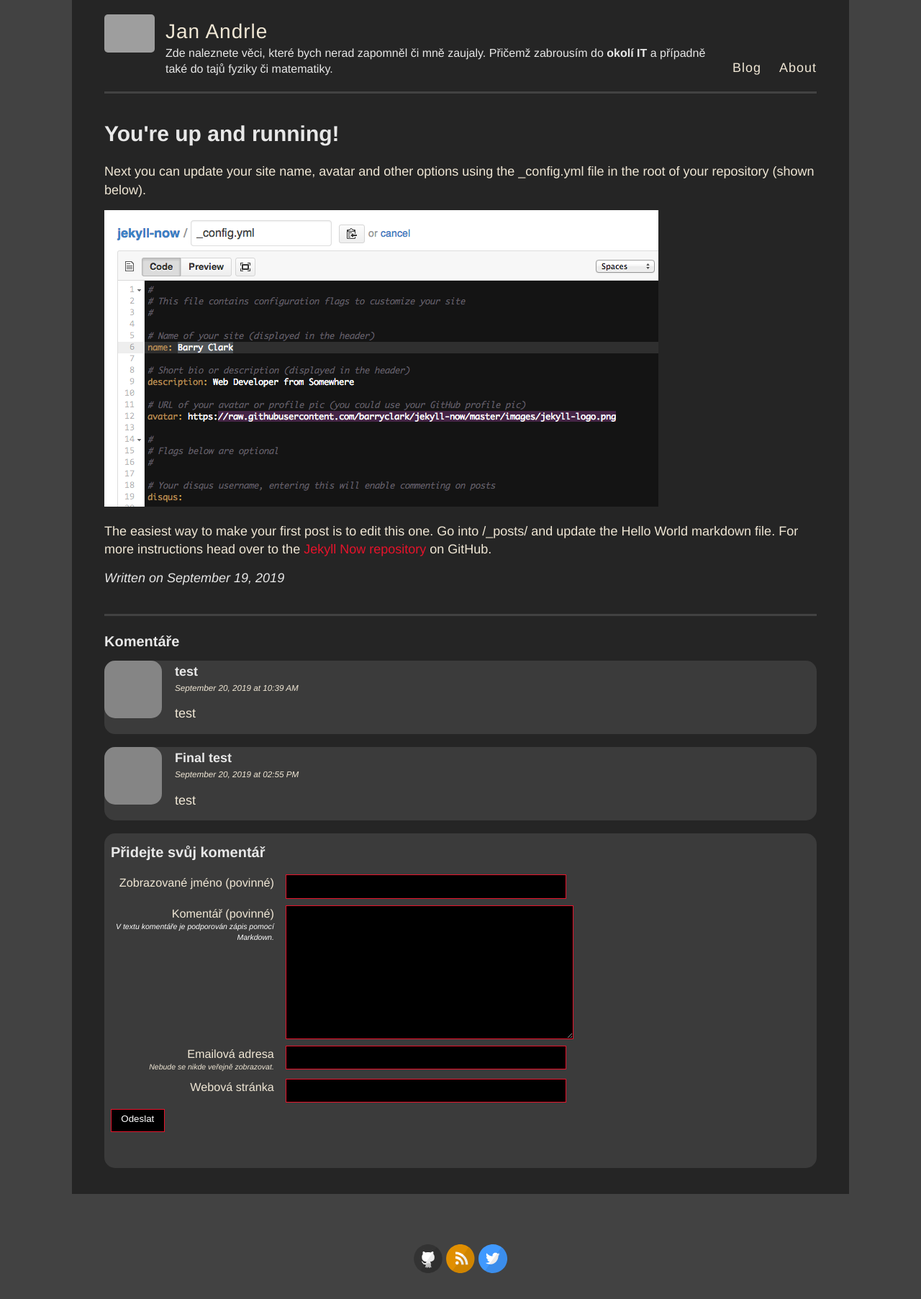
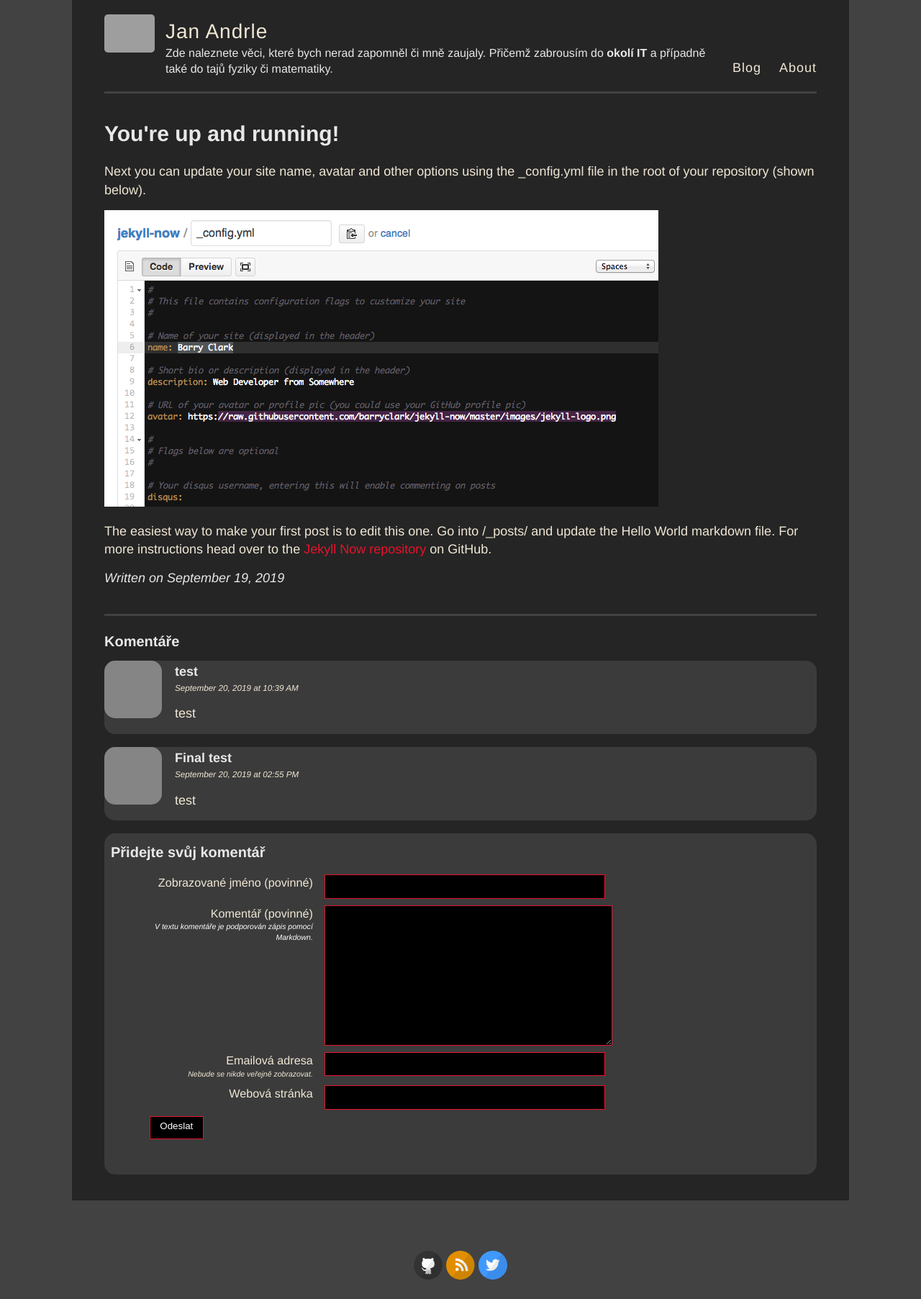
Before and after one commit to jaandrle/jaandrle.github.io, a Jekyll site: the page built from _posts/2019-9-19-Hello-World.md, in a window 1280 px wide. Shown: the whole page at 72% size. Built offline with Jekyll 4.4.1, drawn with Linux system fonts in a browser that asks for light colours; grey boxes are pictures that could not be loaded.

Commit message:
css fixes

```diff
--- a/_sass/_comments.scss
+++ b/_sass/_comments.scss
@@ -40,6 +40,7 @@
     }
     &-form {
         margin: .5em 0 2em 0;
+        padding: 0 0 0 3em;
         &-button {
             display: flex;
             color: white;
@@ -84,6 +85,7 @@ div.page__comments-form{
     }
     textarea {
         max-width: 30em;
+        padding: .5em;
     }
 }
 .help-block a{
--- a/style.scss
+++ b/style.scss
@@ -288,7 +288,7 @@ nav {
 footer {
   padding: 20px 0;
   text-align: center;
-  width: 100vw;
+  width: 100%;
 }
 
 // Settled on moving the import of syntax highlighting to the bottom of the CSS
```
